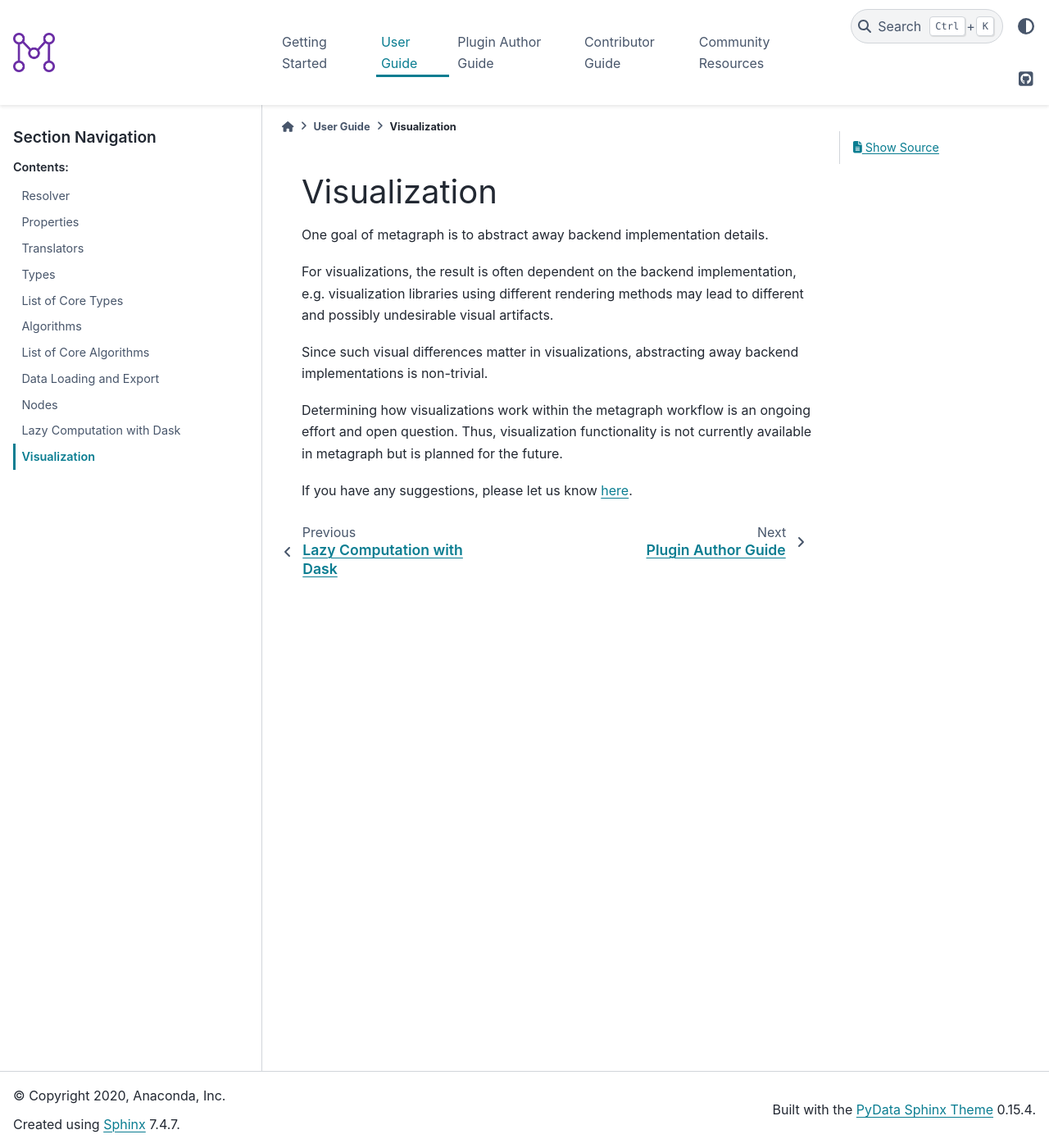
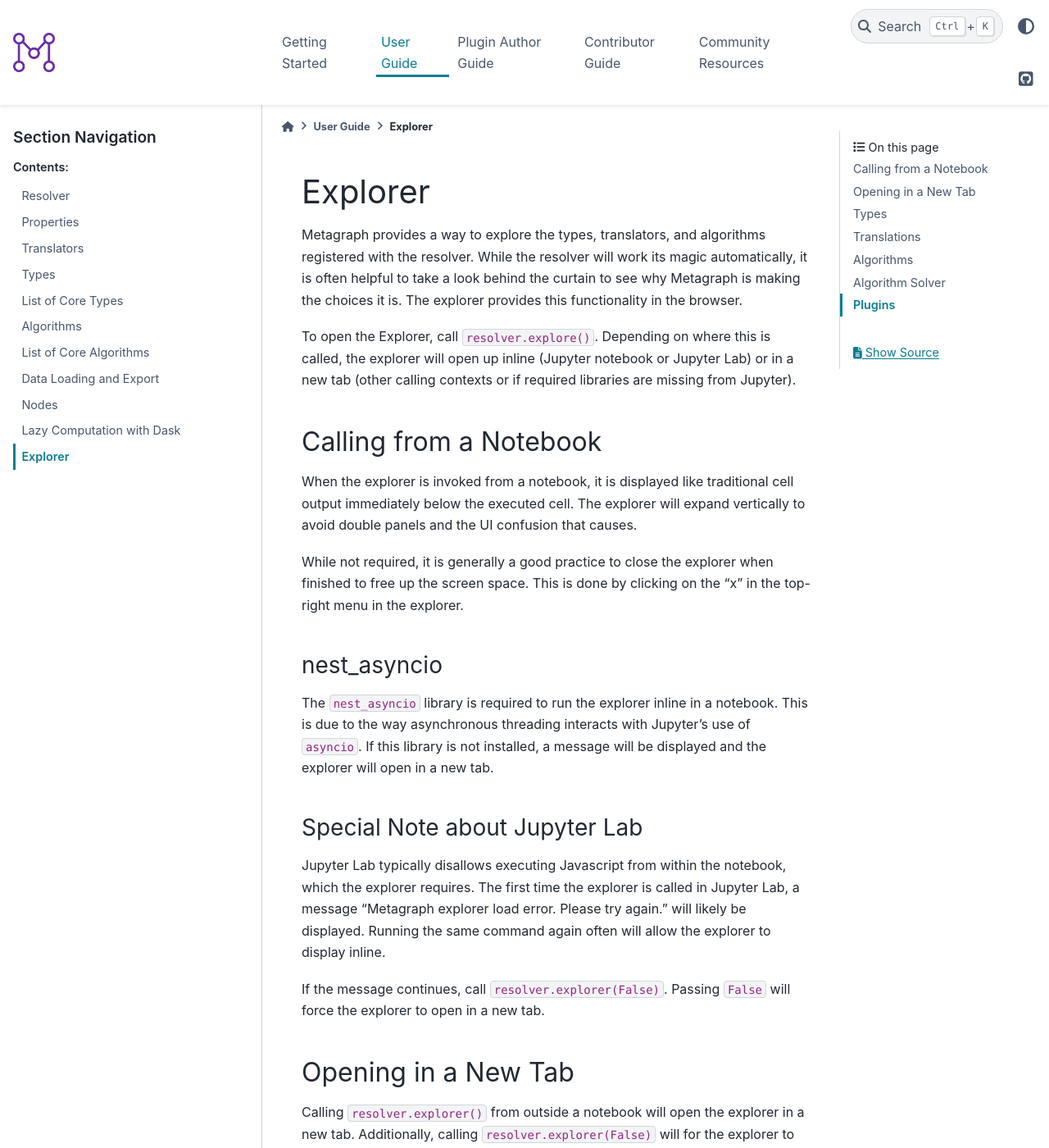
Before and after one commit to metagraph-dev/metagraph, a Sphinx documentation site: the page built from docs/user_guide/visualization.rst, in a window 1280 px wide and 1400 px high. Shown: the whole window at 82% size. Built offline with Sphinx 7.4.7 and the PyData theme 0.15.4, drawn with Linux system fonts in a browser that asks for light colours; some of the changed text lies outside the part shown.

Commit message:
Update docs to include the explorer

```diff
--- a/docs/user_guide/visualization.rst
+++ b/docs/user_guide/visualization.rst
@@ -1,13 +1,119 @@
-Visualization
-=============
+Explorer
+========
 
+Metagraph provides a way to explore the types, translators, and algorithms registered with the resolver.
+While the resolver will work its magic automatically, it is often helpful to take a look behind the curtain
+to see why Metagraph is making the choices it is. The explorer provides this functionality in the browser.
 
-One goal of metagraph is to abstract away backend implementation details.
+To open the Explorer, call ``resolver.explore()``. Depending on where this is called, the explorer will
+open up inline (Jupyter notebook or Jupyter Lab) or in a new tab (other calling contexts or if required
+libraries are missing from Jupyter).
 
-For visualizations, the result is often dependent on the backend implementation, e.g. visualization libraries using different rendering methods may lead to different and possibly undesirable visual artifacts.
+Calling from a Notebook
+-----------------------
 
-Since such visual differences matter in visualizations, abstracting away backend implementations is non-trivial.
+When the explorer is invoked from a notebook, it is displayed like traditional cell output immediately below
+the executed cell. The explorer will expand vertically to avoid double panels and the UI confusion that causes.
 
-Determining how visualizations work within the metagraph workflow is an ongoing effort and open question. Thus, visualization functionality is not currently available in metagraph but is planned for the future.
+While not required, it is generally a good practice to close the explorer when finished to free up the screen
+space. This is done by clicking on the "x" in the top-right menu in the explorer.
 
-If you have any suggestions, please let us know `here <https://github.com/ContinuumIO/metagraph/issues>`_.
+nest_asyncio
+~~~~~~~~~~~~
+
+The ``nest_asyncio`` library is required to run the explorer inline in a notebook. This is due to the way
+asynchronous threading interacts with Jupyter's use of ``asyncio``. If this library is not installed, a message
+will be displayed and the explorer will open in a new tab.
+
+Special Note about Jupyter Lab
+~~~~~~~~~~~~~~~~~~~~~~~~~~~~~~
+
+Jupyter Lab typically disallows executing Javascript from within the notebook, which the explorer requires.
+The first time the explorer is called in Jupyter Lab, a message "Metagraph explorer load error. Please try again."
+will likely be displayed. Running the same command again often will allow the explorer to display inline.
+
+If the message continues, call ``resolver.explorer(False)``. Passing ``False`` will force the explorer to open
+in a new tab.
+
+Opening in a New Tab
+--------------------
+
+Calling ``resolver.explorer()`` from outside a notebook will open the explorer in a new tab.  Additionally, calling
+``resolver.explorer(False)`` will for the explorer to open in a new tab even if invoked from within a notebook.
+
+When opened in a new tab, the call process is blocked until the tab is closed. This is due to the use of ``asyncio``
+and websocket communication between the calling process and the Javascript in the new tab.
+
+Besides being in a separate tab, the functionality of the explorer is identical to running inline inside a notebook.
+
+Types
+-----
+
+The Types tab shows a list of each abstract type.
+
+Below the abstract type is a list of concrete types which implement the abstract specification.
+
+Below the concrete type are additional details about the concrete type.
+
+.. image:: explorer_types.png
+
+Translations
+------------
+
+The Translation tab requires choosing an Abstract Type to view. Within that abstract type, all concrete types
+and secondary types (defined as other abstract types which the chosen abstract type can be translated to) are
+shown. Arrows connect the types to indicate that a translator exists between those types.
+
+Hovering over a type or translator line will show additional information such as which plugin defines the
+translator and which Python module contains it.
+
+.. image:: explorer_translation.png
+
+Another mode is the translation solver. By selecting the start and end type, the explorer will show you the
+path Metagraph would choose.
+
+.. image:: explorer_translation_solver.png
+
+Algorithms
+----------
+
+The Algorithms tab shows a list of all abstract type organized hierarchically by their path.
+
+Below the abstract algorithm is a list of concrete implementations.
+
+.. image:: explorer_algorithms.png
+
+Algorithm Solver
+----------------
+
+The Algorithm Solver tab shows you the choices Metagraph would make to run an algorithm given certain input types.
+
+The abstract algorithm must be chosen first. The list of algorithm arguments will be displayed.
+
+After choosing the concrete type for any argument requiring one, a list of plans will become available.
+
+Expanding the plan will show information about which plugin contains the concrete algorithm. It will also
+show each parameter and the list of translations which would be required to get from the input types to the
+types required by the concrete implementation.
+
+The return type is also displayed.
+
+.. image:: explorer_algorithm_solver.png
+
+Plugins
+-------
+
+The Plugins tab shows a list of plugins registered with the Resolver. The top level is the name of each plugin.
+
+Below the plugin is a list of:
+
+- Abstract Algorithms
+- Abstract Types
+- Concrete Algorithms
+- Concrete Types
+- Translators
+- Wrappers
+
+Below each of those categories is a list of items from that plugin which were registered with the Resolver.
+
+.. image:: explorer_plugins.png
```
Also changed, not shown: docs/plugin_author_guide/plugin_parts.rst (+9 -17 lines), docs/user_guide/explorer_algorithm_solver.png (added), docs/user_guide/explorer_algorithms.png (added), docs/user_guide/explorer_plugins.png (added), docs/user_guide/explorer_translation.png (added), docs/user_guide/explorer_translation_solver.png (added), docs/user_guide/explorer_types.png (added), 2 other files.
